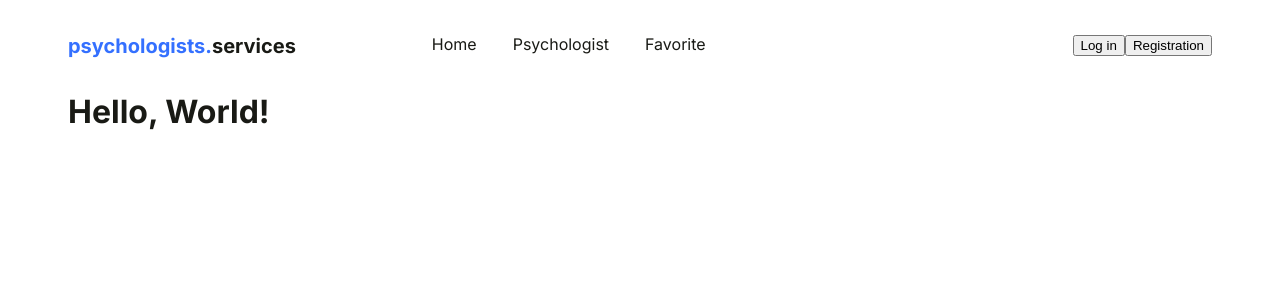
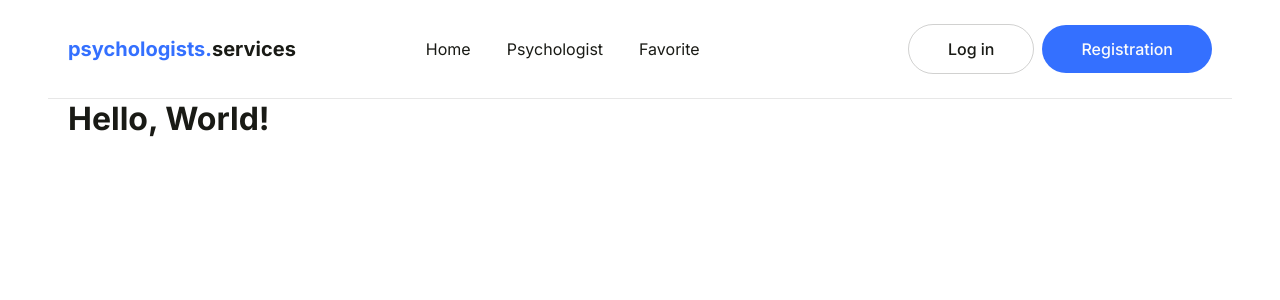
Before and after one commit to darynna/Psychologists, a React (Create React App) app: page /Psychologists/psychologists in a window 1280 px wide. Shown: the top 300 px of the page. Built offline with nearby package versions, Linux system fonts and the light colour scheme.

Commit message:
correct header

```diff
--- a/src/components/Header/Header.styled.tsx
+++ b/src/components/Header/Header.styled.tsx
@@ -3,9 +3,10 @@ import { NavLink } from "react-router-dom";
 
 export const HaederStyled = styled.header`
 width: 100%;
-padding: 34px 20px;
+padding: 24px 20px;
 margin: 0 auto;
 max-width: 320px;
+border-bottom: 1px solid rgba(25, 26, 21, 0.1);
 
 @media (min-width: 428px) and (max-width: 767px) {
   max-width: 428px;
@@ -17,6 +18,18 @@ max-width: 320px;
 }
 `;
 
+export const Nav = styled.nav`
+@media (min-width: 768px){
+display: flex;
+align-items: center;
+gap: 32px;
+}
+
+@media (min-width: 1140px){
+  gap:130px;
+}
+
+`
 
 export const ListStyled= styled.ul`
   @media (min-width: 768px) {
@@ -37,18 +50,16 @@ export const NavLinkStyled = styled(NavLink)`
 `;
 
 
-export const FirstlIstyled= styled.li`
-@media (min-width: 768px) {
-  margin-right: 40px;
-}
-@media (min-width: 1280px) {
-  margin-right: 100px;
-}
+export const Logo= styled(NavLink)`
+// @media (min-width: 768px) {
+//   margin-right: 40px;
+// }
+// @media (min-width: 1280px) {
+//   margin-right: 100px;
+// }
 
-.logo-text{
   font-size: 20px;
-  font-weight: 700
-}
+font-weight: 700
 `;
 
 
@@ -56,3 +67,26 @@ export const StyledElem = styled.span`
 
 color: #3470FF;
 `;
+
+export const StyledButtonLogIn = styled.button`
+padding: 14px 39px;
+margin-right: 8px;
+font-family: Inter, sans-serif;
+font-size: 16px;
+font-weight: 500;
+color: rgb(25, 26, 21);
+border: 1px solid rgba(25, 26, 21, 0.2);
+border-radius: 30px;
+background-color: transparent
+`;
+
+export const StyledButtonReg = styled.button`
+padding: 14px 39px;
+font-family: Inter, sans-serif;
+font-size: 16px;
+font-weight: 500;
+color: rgb(251, 251, 251);
+border: none;
+border-radius: 30px;
+background-color: rgb(52, 112, 255)
+`;
--- a/src/components/Header/Header.tsx
+++ b/src/components/Header/Header.tsx
@@ -1,14 +1,12 @@
 import React from 'react';
-import {HaederStyled, ListStyled, StyledElem, NavLinkStyled, FirstlIstyled} from "./Header.styled"
+import {HaederStyled, ListStyled, StyledElem, NavLinkStyled, Logo, Nav, StyledButtonLogIn, StyledButtonReg} from "./Header.styled"
 
 export const Header = () => {
   return (
     <HaederStyled >
-      <nav>
+      <Nav>
+        <Logo className="logo-text" to="/"><StyledElem>psychologists.</StyledElem>services</Logo>
         <ListStyled>
-        <FirstlIstyled>
-            <NavLinkStyled className="logo-text" to="/"><StyledElem>psychologists.</StyledElem>services</NavLinkStyled>
-          </FirstlIstyled>
           <li>
             <NavLinkStyled to="/">Home</NavLinkStyled>
           </li>
@@ -23,10 +21,10 @@ export const Header = () => {
             </NavLinkStyled>
           </li>
         </ListStyled>
-      </nav>
+      </Nav>
       <div>
-        <button>Log in</button>
-        <button>Registration</button>
+        <StyledButtonLogIn>Log in</StyledButtonLogIn>
+        <StyledButtonReg>Registration</StyledButtonReg>
       </div>
     </HaederStyled>
   );
```
